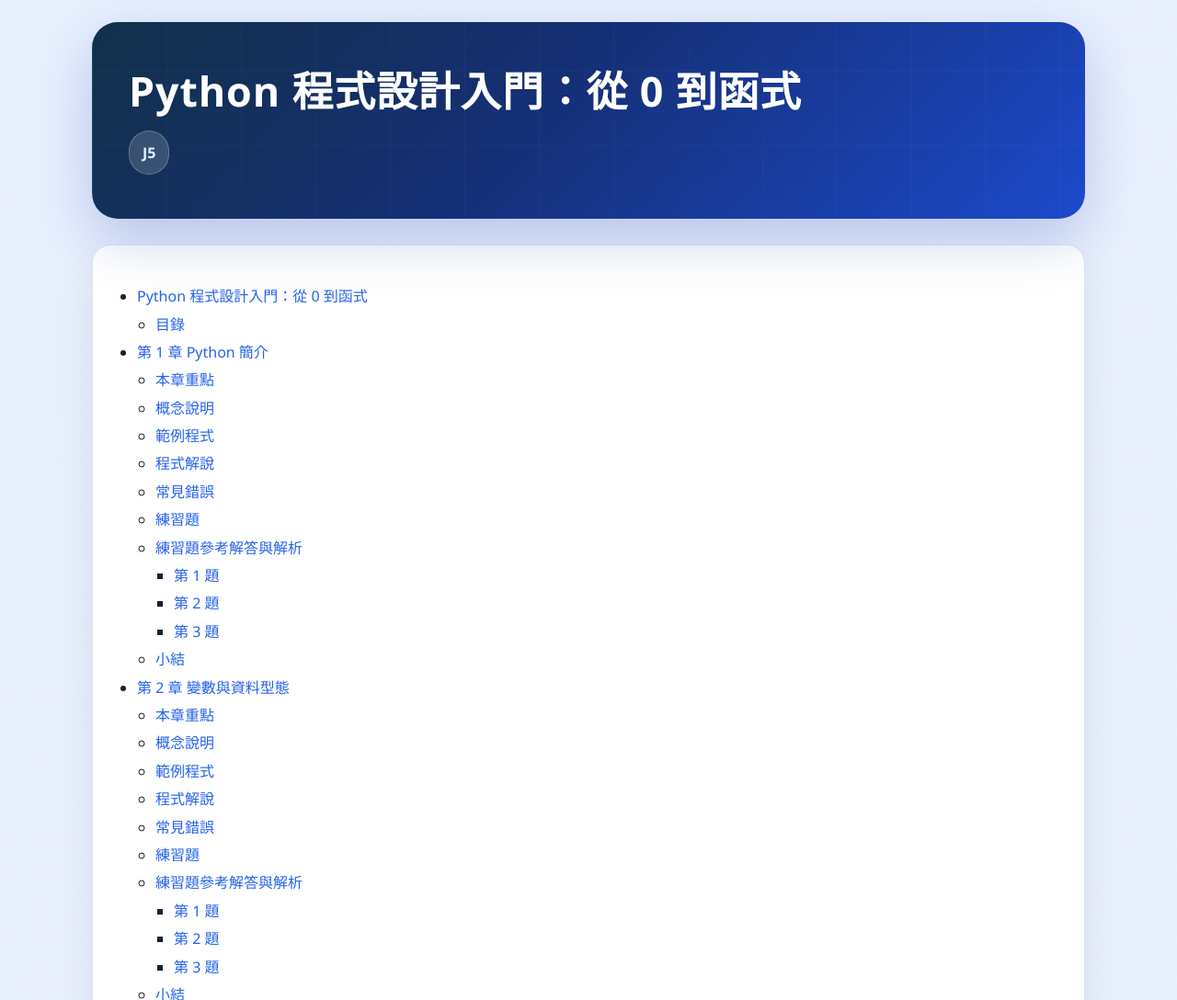
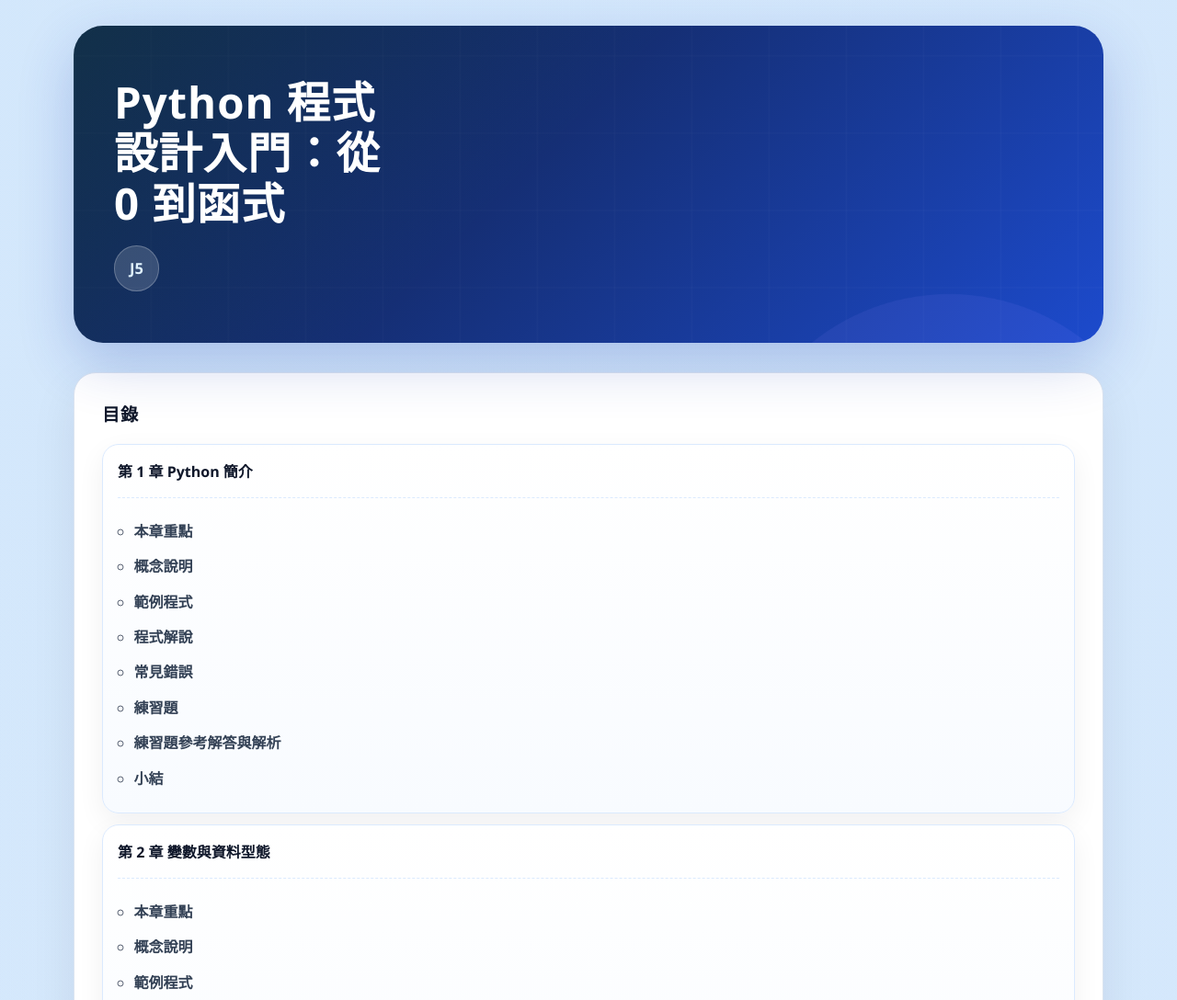
Before and after one commit to j945935cy/Python-for-Beginners-Book, a website: page docs/index.html in a window 1280 px wide. Shown: the top 1088 px of the page at 92% size. Drawn offline with Linux system fonts and the light colour scheme.

Commit message:
Polish site layout and simplify TOC

```diff
--- a/docs/assets/css/site.css
+++ b/docs/assets/css/site.css
@@ -1,12 +1,14 @@
 :root {
-  --bg: #f8fbff;
+  --bg: #f4f8ff;
   --panel: #ffffff;
   --text: #172033;
   --muted: #5b6475;
   --line: #dbe4f0;
-  --primary: #2563eb;
-  --primary-soft: #e8f0ff;
+  --primary: #1d4ed8;
+  --primary-soft: #e0ecff;
+  --accent: #0ea5e9;
   --shadow: 0 18px 50px rgba(15, 23, 42, 0.08);
+  --shadow-soft: 0 10px 30px rgba(15, 23, 42, 0.06);
 }
 
 html {
@@ -15,24 +17,25 @@
 
 body {
   font-family: "Segoe UI", "Noto Sans TC", sans-serif;
-  line-height: 1.9;
-  max-width: 1080px;
+  line-height: 1.95;
+  max-width: 1120px;
   margin: 0 auto;
-  padding: 24px;
+  padding: 28px 24px 64px;
   color: var(--text);
   background:
-    radial-gradient(circle at top left, rgba(37, 99, 235, 0.08), transparent 28%),
-    linear-gradient(180deg, #f8fbff 0%, #eef4ff 100%);
+    radial-gradient(circle at top left, rgba(14, 165, 233, 0.09), transparent 24%),
+    radial-gradient(circle at top right, rgba(37, 99, 235, 0.08), transparent 26%),
+    linear-gradient(180deg, #f6f9ff 0%, #eef4ff 100%);
 }
 
 #title-block-header {
   position: relative;
   overflow: hidden;
-  margin: 0 0 28px;
-  padding: 48px 40px;
-  border-radius: 28px;
+  margin: 0 0 32px;
+  padding: 56px 44px;
+  border-radius: 32px;
   background:
-    linear-gradient(135deg, rgba(15, 23, 42, 0.78), rgba(29, 78, 216, 0.72)),
+    linear-gradient(135deg, rgba(15, 23, 42, 0.82), rgba(29, 78, 216, 0.74)),
     url("../images/cover.png") center/cover no-repeat;
   box-shadow: 0 22px 60px rgba(30, 64, 175, 0.24);
   color: #ffffff;
@@ -53,15 +56,16 @@
 
 h1.title {
   margin: 0;
-  font-size: clamp(2rem, 3.5vw, 3rem);
-  line-height: 1.2;
+  font-size: clamp(2.2rem, 3.7vw, 3.25rem);
+  line-height: 1.16;
   letter-spacing: 0.02em;
+  max-width: 12ch;
 }
 
 p.author {
   display: inline-block;
-  margin: 16px 0 0;
-  padding: 8px 14px;
+  margin: 18px 0 0;
+  padding: 8px 16px;
   border-radius: 999px;
   background: rgba(255, 255, 255, 0.16);
   border: 1px solid rgba(255, 255, 255, 0.24);
@@ -70,16 +74,67 @@
 }
 
 nav#TOC {
-  margin: 0 0 28px;
-  padding: 24px 28px;
-  border-radius: 20px;
+  margin: 0 0 32px;
+  padding: 26px 30px;
+  border-radius: 24px;
   background: var(--panel);
   border: 1px solid var(--line);
   box-shadow: var(--shadow);
 }
 
-nav ul {
-  padding-left: 1.25rem;
+nav#TOC::before {
+  content: "目錄";
+  display: block;
+  margin-bottom: 14px;
+  color: #0f172a;
+  font-size: 1.2rem;
+  font-weight: 800;
+  letter-spacing: 0.04em;
+}
+
+nav#TOC > ul {
+  margin: 0;
+  padding-left: 0;
+  list-style: none;
+}
+
+nav#TOC > ul > li:first-child {
+  display: none;
+}
+
+nav#TOC > ul > li {
+  margin: 0 0 0.8rem;
+  padding: 0.85rem 1rem;
+  border: 1px solid #dbeafe;
+  border-radius: 18px;
+  background: linear-gradient(180deg, #ffffff 0%, #f8fbff 100%);
+  box-shadow: var(--shadow-soft);
+}
+
+nav#TOC > ul > li > a {
+  display: inline-block;
+  color: #0f172a;
+  font-weight: 800;
+}
+
+nav#TOC > ul > li > ul {
+  margin: 0.75rem 0 0;
+  padding: 0.85rem 0 0 1.1rem;
+  border-top: 1px dashed #dbeafe;
+}
+
+nav#TOC > ul > li > ul > li {
+  margin: 0.45rem 0;
+  color: var(--muted);
+}
+
+nav#TOC > ul > li > ul > li > a {
+  color: #334155;
+  font-weight: 600;
+}
+
+nav#TOC ul ul ul {
+  display: none;
 }
 
 section,
@@ -100,13 +155,21 @@
 h1:not(.title),
 h2,
 h3 {
-  margin-top: 1.5em;
+  margin-top: 1.7em;
   color: #0f172a;
 }
 
+h1:not(.title) {
+  padding: 1rem 1.2rem;
+  border-radius: 20px;
+  background: linear-gradient(180deg, rgba(219, 234, 254, 0.7) 0%, rgba(255, 255, 255, 0.92) 100%);
+  border: 1px solid #dbeafe;
+  box-shadow: var(--shadow-soft);
+}
+
 h2 {
-  padding-bottom: 0.3rem;
-  border-bottom: 2px solid #dbeafe;
+  padding-bottom: 0.45rem;
+  border-bottom: 2px solid #bfdbfe;
 }
 
 a {
@@ -120,6 +183,10 @@
 
 p, li {
   color: var(--text);
+}
+
+p {
+  font-size: 1.03rem;
 }
 
 pre,
@@ -153,8 +220,21 @@
 
 img {
   max-width: 100%;
-  border-radius: 16px;
+  display: block;
+  margin: 1.2rem auto;
+  border-radius: 20px;
   box-shadow: var(--shadow);
+}
+
+figure {
+  margin: 1.5rem 0 2rem;
+}
+
+figcaption {
+  margin-top: 0.75rem;
+  text-align: center;
+  color: var(--muted);
+  font-size: 0.95rem;
 }
 
 hr {
@@ -162,3 +242,26 @@
   border-top: 1px solid var(--line);
   margin: 2rem 0;
 }
+
+@media (max-width: 720px) {
+  body {
+    padding: 18px 14px 40px;
+  }
+
+  #title-block-header {
+    padding: 38px 24px;
+    border-radius: 24px;
+  }
+
+  nav#TOC {
+    padding: 20px 18px;
+  }
+
+  nav#TOC > ul > li {
+    padding: 0.8rem 0.85rem;
+  }
+
+  h1:not(.title) {
+    padding: 0.9rem 1rem;
+  }
+}
```
